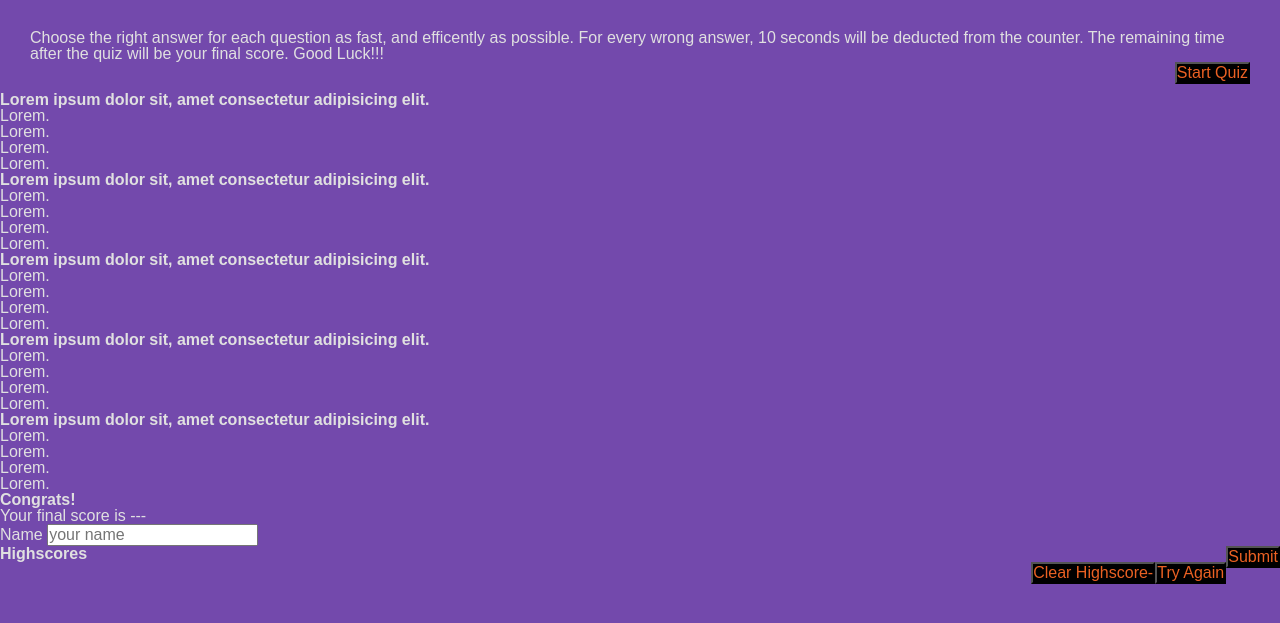
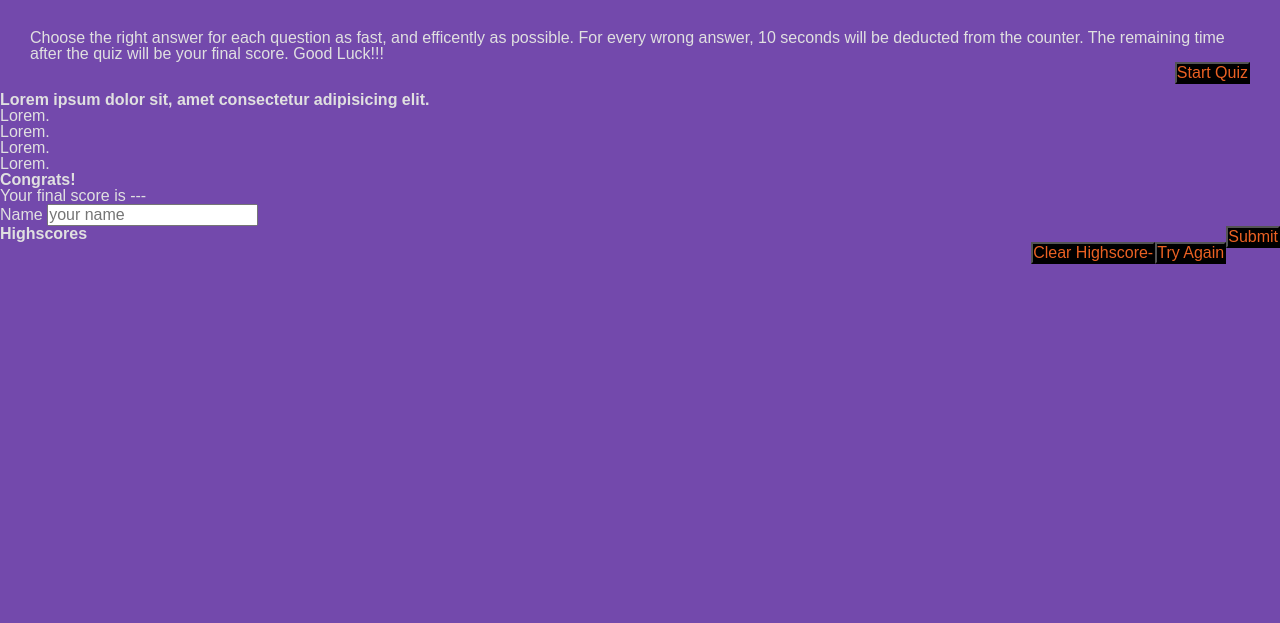
Before and after one commit to rEEEEEahn/quiz-time, a plain HTML site: page index.html in a window 1280 px wide. Shown: the part 111-734 px from the top of the page. Drawn offline with Linux system fonts and the light colour scheme.

```diff
--- a/index.html
+++ b/index.html
@@ -44,47 +44,6 @@
                 </div>
             </div>
 
-            <div>
-                <h2> Lorem ipsum dolor sit, amet consectetur adipisicing elit.</h2>
-                <div>
-                    <p>Lorem.</p>
-                    <p>Lorem.</p>
-                    <p>Lorem.</p>
-                    <p>Lorem.</p>
-                </div>
-            </div>
-
-            <div>
-                <h2> Lorem ipsum dolor sit, amet consectetur adipisicing elit.</h2>
-                <div>
-                    <p>Lorem.</p>
-                    <p>Lorem.</p>
-                    <p>Lorem.</p>
-                    <p>Lorem.</p>
-                </div>
-            </div>
-
-            <div>
-                <h2> Lorem ipsum dolor sit, amet consectetur adipisicing elit.</h2>
-                <div>
-                    <p>Lorem.</p>
-                    <p>Lorem.</p>
-                    <p>Lorem.</p>
-                    <p>Lorem.</p>
-                </div>
-            </div>
-
-            <div>
-                <h2> Lorem ipsum dolor sit, amet consectetur adipisicing elit.</h2>
-                <div>
-                    <p>Lorem.</p>
-                    <p>Lorem.</p>
-                    <p>Lorem.</p>
-                    <p>Lorem.</p>
-                </div>
-            </div>
-        </section>
-
         <section> <!--finish screen -->
             <h2> Congrats!</h2>
             <p>Your final score is ---</p>
```
